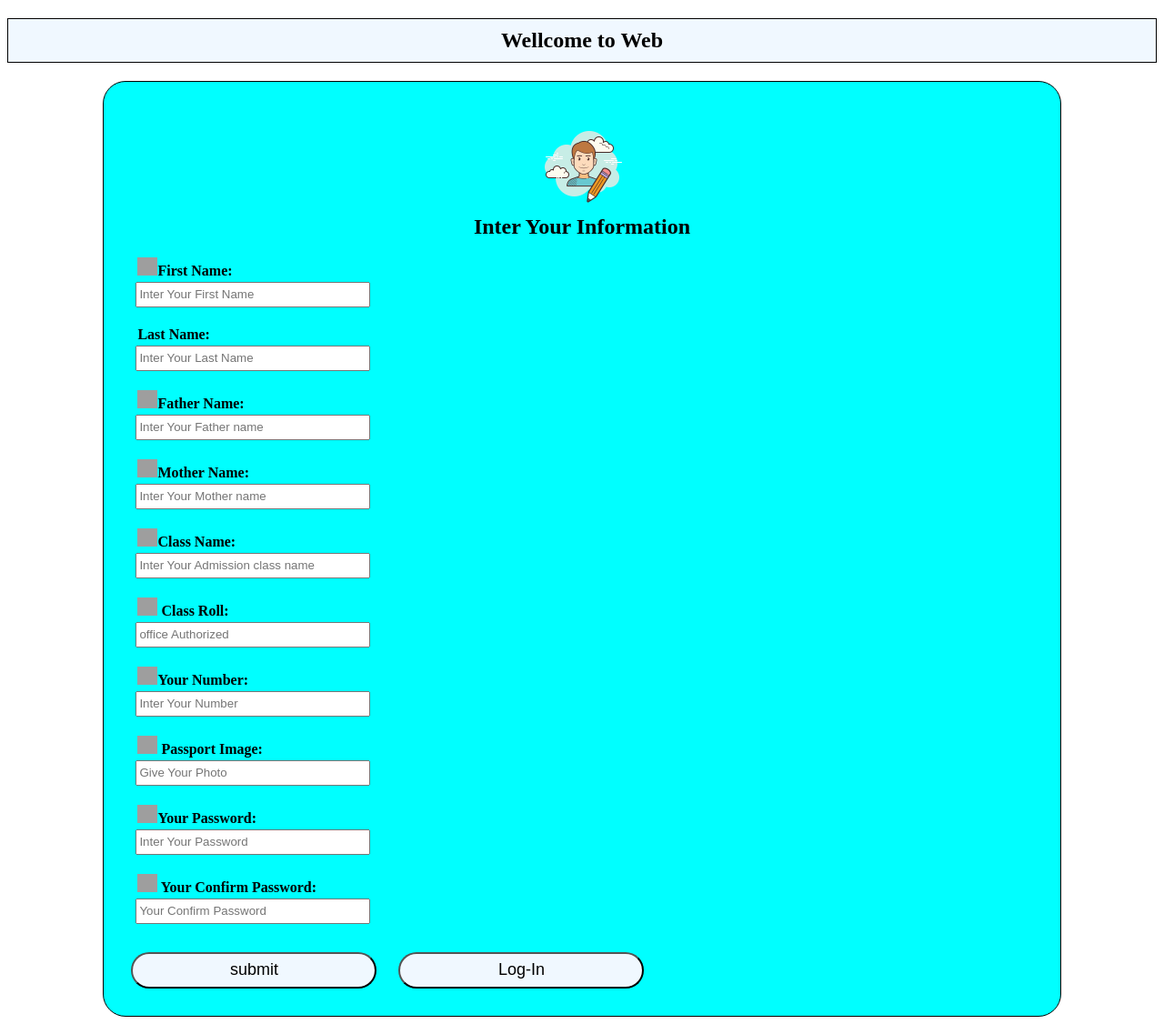
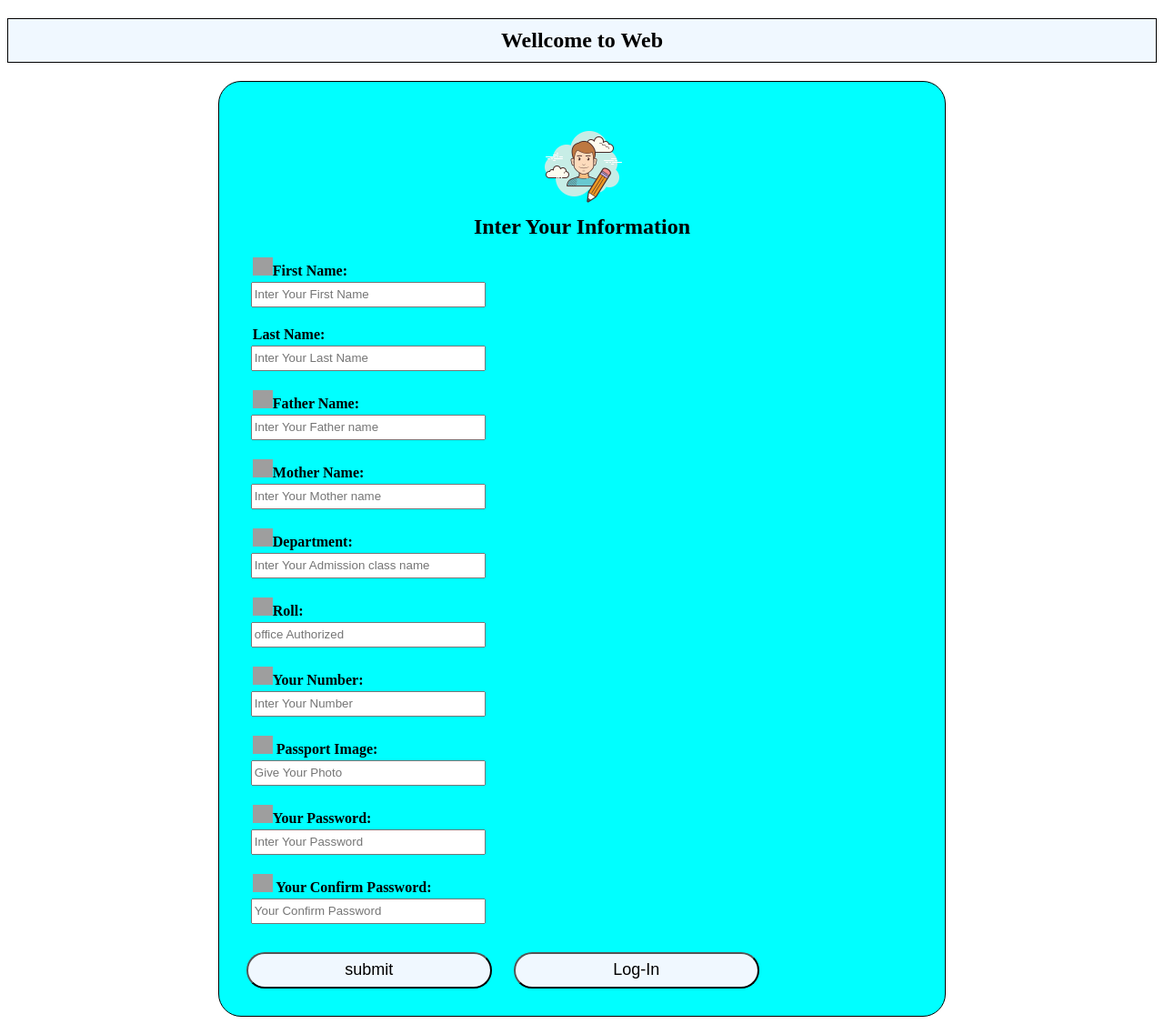
Before and after one commit to Osati/My-1st-Project, a PHP site: page /admission.php in a window 1280 px wide. Shown: the whole page at 91% size. Run offline with PHP 8.4, Linux system fonts and the light colour scheme; grey boxes are pictures that could not be loaded.

Commit message:
update admission

```diff
--- a/phpall.css
+++ b/admission.css
@@ -6,7 +6,7 @@
 }
 #container{
     background-color: aqua;
-    width: 80%;
+    width: 60%;
 
     border: 1px solid black;
     border-radius: 25px;
--- a/admission.php
+++ b/admission.php
@@ -6,13 +6,14 @@
   <meta charset="UTF-8">
   <meta http-equiv="X-UA-Compatible" content="IE=edge">
   <meta name="viewport" content="width=device-width, initial-scale=1.0">
-  <link rel="stylesheet" href="phpall.css">
+  <link rel="stylesheet" href="admission.css">
   <title>Registration</title>
   <h2 class="heading">Wellcome to Web</h2>
 </head>
 <body>
   <div id="container">
     <h2><center><img style="height:100px;" src="icon/regis.png"/></center>Inter Your Information</h2>
+
     <form action="insert.php" method="POST" algin="center">
 
         <b><label id="from"><img class="icon" src="icon/name.png"/>First Name:</label><b></br>
@@ -24,9 +25,9 @@
         <b><label id="from"><img class="icon" src="icon/name.png"/>Mother Name:</label><b></br>
         <input type="text" name="mother_name" id="from" placeholder="Inter Your Mother name" required></br></br>
 
-    <b><label id="from"><img class="icon" src="icon/class.png"/>Class Name:</label><b></br>
+        <b><label id="from"><img class="icon" src="icon/class.png"/>Department:</label><b></br>
         <input type="text" name="class" id="from" placeholder="Inter Your Admission class name" required></br></br>
-    <b><label id="from"><img class="icon" src="icon/roll.png"/> Class Roll:</label><b></br>
+        <b><label id="from"><img class="icon" src="icon/roll.png"/>Roll:</label><b></br>
         <input type="text" name="roll" id="from" placeholder="office Authorized" required></br></br>
         <b><label id="from"><img class="icon" src="icon/namber.png"/>Your Number:</label><b></br>
         <input type="text" name="number" id="from" placeholder="Inter Your Number" required></br></br>
@@ -37,7 +38,7 @@
         <b><label id="from"><img class="icon" src="icon/img.png"/> Your Confirm Password:</label><b></br>
         <input type="password" name="c_password" id="from" placeholder="Your Confirm Password" required></br></br>
 
-    <button name="student" type="submit" id="button" value="Submt">submit</button>
+        <button name="studentadmission.php" type="submit" id="button" value="Submt">submit</button>
 
         <a href="log-in.php"><input name="back" type="button" id="button" value="Log-In">
 
--- a/index.php
+++ b/index.php
@@ -36,8 +36,8 @@
                                 <button class="dropbtn">Admission</button>
                                 <div class="dropdown-content">
                                     <a href="admission.php">Intermediate</a>
-                                    <a href="">degare</a>
-                                    <a href="">Diploma</a>
+                                    <a href="admission.php">degare</a>
+                                    <a href="admission.php">Diploma</a>
                                 </div>
                             </div>
                         </a></li>
```
Also changed, not shown: insert.php (+5 -5 lines). Lines whose indentation alone changed are shown as unchanged.
